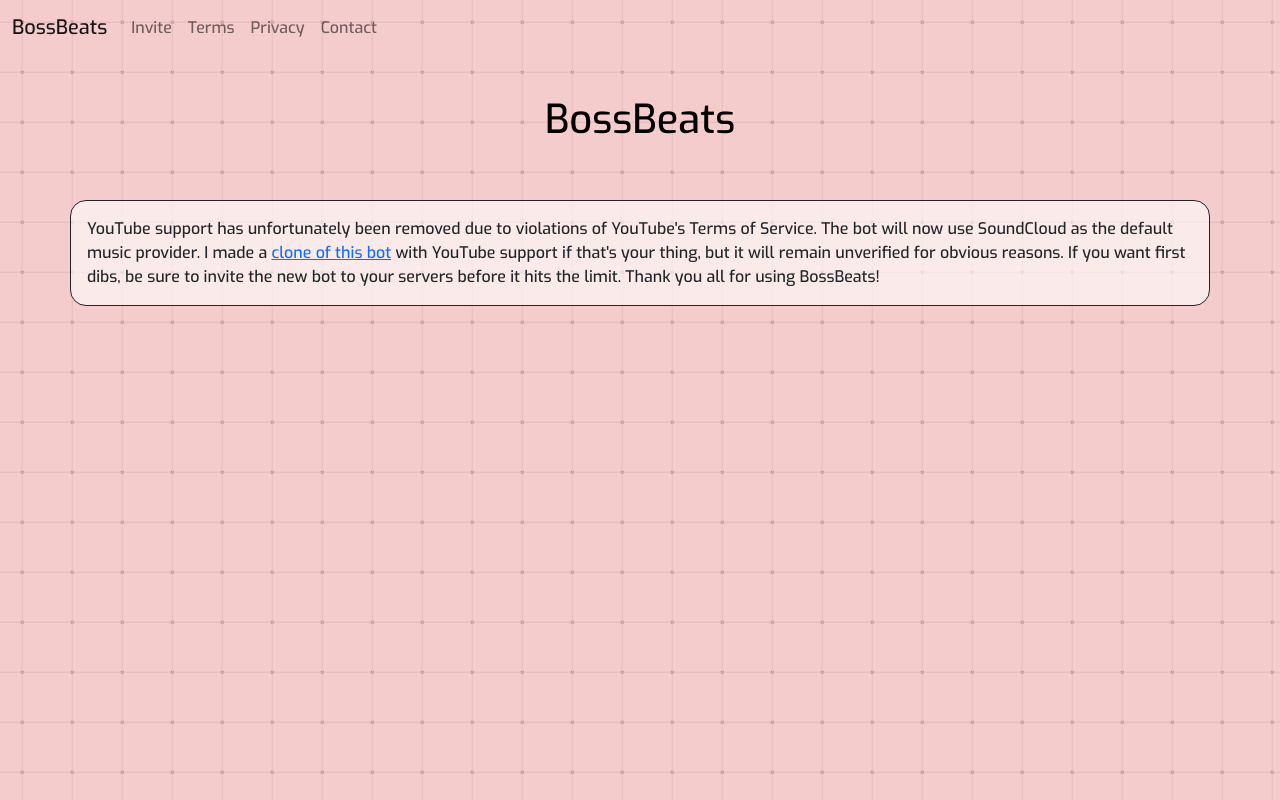
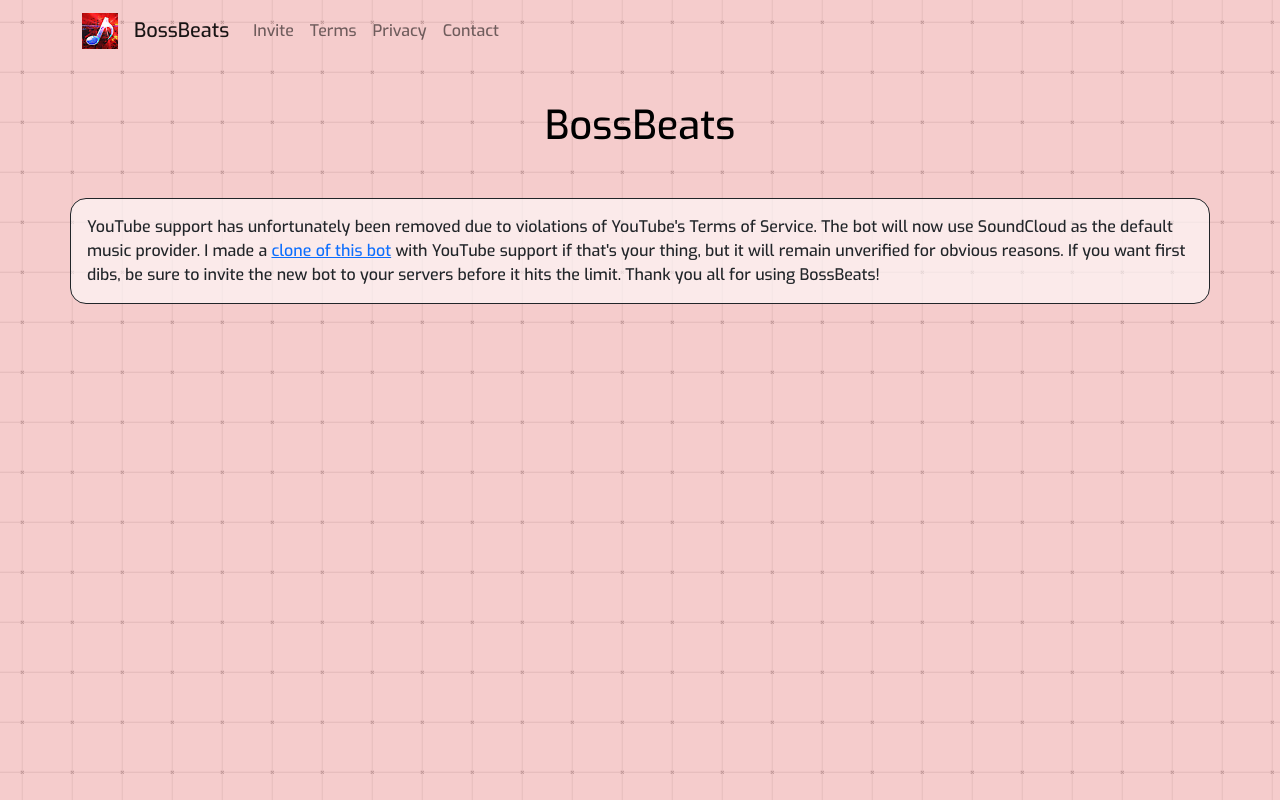
Before and after one commit to bossbadi-web/bossbeats, a plain HTML site: page index.html in a window 1280 px wide. Drawn offline with nearby package versions, Linux system fonts and the light colour scheme.

Commit message:
Make webpages consistent with botbadi

```diff
--- a/css/main.css
+++ b/css/main.css
@@ -23,14 +23,14 @@ h1 {
   color: black;
 }
 
-.container {
+.text-container {
   background-color: rgba(255, 255, 255, 0.6);
   padding: 1em;
   border-radius: 1em;
   border-style: solid;
   border-width: 1px;
   width: 90%;
-  margin: 1em auto;
+  margin-bottom: 1em;
 }
 
 /* Background data (Original source: https://subtlepatterns.com/grid-me/) */
--- a/index.html
+++ b/index.html
@@ -23,8 +23,9 @@
     <link rel="stylesheet" href="css/main.css" />
   </head>
   <body>
-    <nav class="navbar navbar-expand-lg navbar-light">
-      <div class="container-fluid">
+    <nav class="navbar navbar-expand-lg sticky-top">
+      <div class="container">
+        <a class="navbar-brand" href="index.html"><img src="images/avatar.ico" height="36" /></a>
         <a class="navbar-brand" href="index.html">BossBeats</a>
         <button
           class="navbar-toggler"
@@ -58,10 +59,8 @@
 
     <h1>BossBeats</h1>
 
-    <section class="container">
-      <div class="center-block">
+    <section class="container text-container">
         YouTube support has unfortunately been removed due to violations of YouTube's Terms of Service. The bot will now use SoundCloud as the default music provider. I made a <a href="https://discord.com/oauth2/authorize?client_id=1025951306902421504&permissions=274885332032&scope=bot%20applications.commands" target="_blank">clone of this bot</a> with YouTube support if that's your thing, but it will remain unverified for obvious reasons. If you want first dibs, be sure to invite the new bot to your servers before it hits the limit. Thank you all for using BossBeats!
-      </div>
     </section>
 
     <script
```
Also changed, not shown: contact.html (+5 -4 lines), privacy.html (+5 -5 lines), terms.html (+5 -4 lines).
